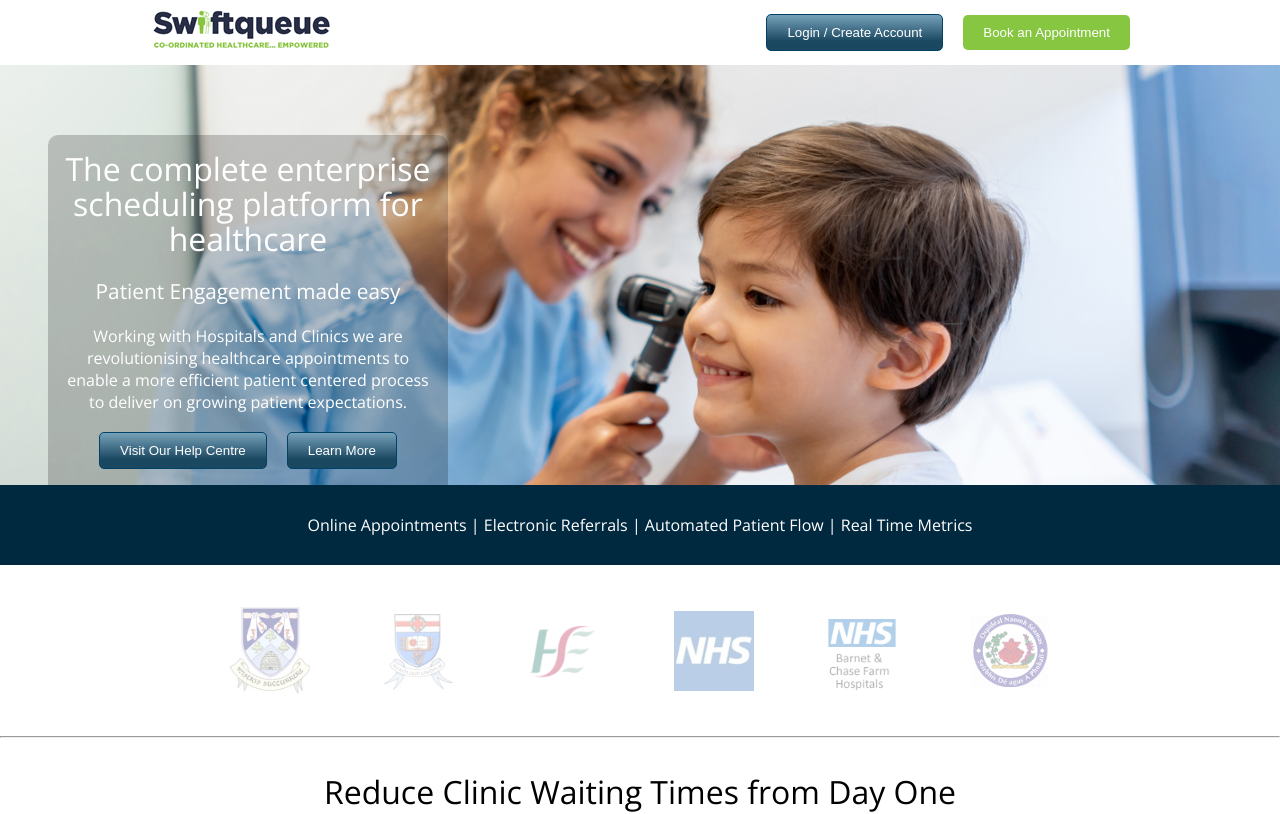
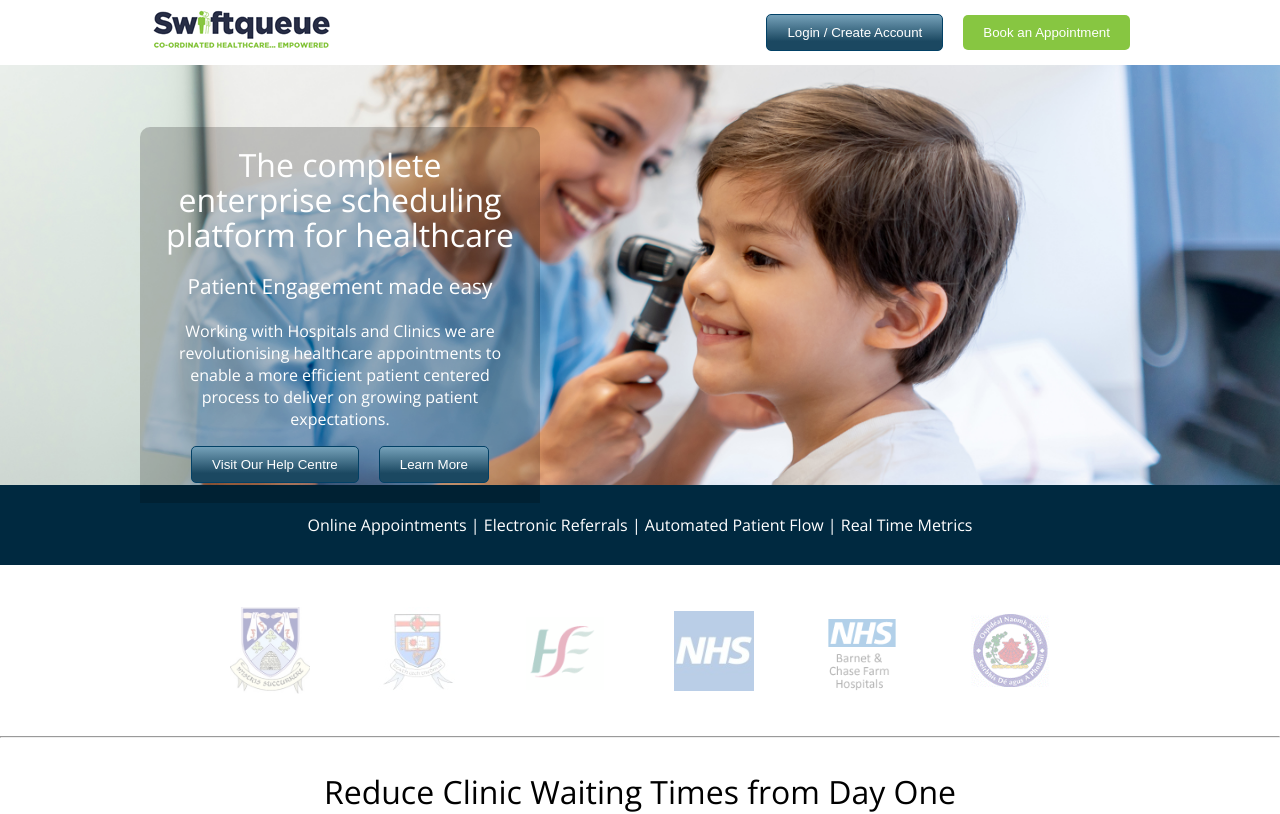
Before and after one commit to DieBijacz/Sqiftqueue, a React (Create React App) app in the folder frontend/: page / in a window 1280 px wide. Shown: the top 814 px of the page. Built offline with nearby package versions, Linux system fonts and the light colour scheme.

Commit message:
sass fixed again o.O

```diff
--- a/frontend/src/actions/userActions.js
+++ b/frontend/src/actions/userActions.js
@@ -1,6 +1,7 @@
 import axios from 'axios'
 import { USER_LOGIN_FAIL, USER_LOGIN_REQUEST, USER_LOGIN_SUCCESS, USER_LOGOUT } from "../constants/userConstants"
 
+// LOGIN
 export const login = (email, password) => async (dispatch) => {
   try {
     dispatch({
@@ -31,8 +32,14 @@ export const login = (email, password) => async (dispatch) => {
   }
 }
 
+// LOGOUT
 export const logout = () => async (dispatch) => {
   localStorage.removeItem('userInfo')
 
   dispatch({ type: USER_LOGOUT })
 }
+
+// REGISTER
+export const register = (name, email, password) => async (dispatch) => {
+  console.log(name, email, password)
+}
--- a/frontend/src/components/Hero.jsx
+++ b/frontend/src/components/Hero.jsx
@@ -8,7 +8,10 @@ const Hero = () => {
 
   return (
     <div className="hero">
-      <img src={bgPhoto} alt='...' />
+      <img src={bgPhoto} alt='...' className='bg-img' />
+      <div className="blue-strip">
+        Online Appointments | Electronic Referrals | Automated Patient Flow | Real Time Metrics
+      </div>
       <Container>
         <div className="card">
           <div className="card-text">
@@ -22,9 +25,6 @@ const Hero = () => {
           </div>
         </div>
       </Container>
-      <div className="blue-strip hero-bottom">
-        Online Appointments | Electronic Referrals | Automated Patient Flow | Real Time Metrics
-      </div>
     </div>
   )
 }
--- a/frontend/src/index.css
+++ b/frontend/src/index.css
@@ -85,10 +85,9 @@ input {
   display: -webkit-box;
   display: -ms-flexbox;
   display: flex;
-  -webkit-box-pack: center;
-      -ms-flex-pack: center;
-          justify-content: center;
-  width: 100%;
+  max-width: 100%;
+  height: 100%;
+  margin: 0 3rem;
 }
 
 .column {
@@ -104,6 +103,7 @@ input {
 }
 
 .container {
+  position: relative;
   width: 1000px;
   display: -webkit-box;
   display: -ms-flexbox;
@@ -114,7 +114,7 @@ input {
   -webkit-box-align: center;
       -ms-flex-align: center;
           align-items: center;
-  margin: 0 3rem;
+  margin: 0 auto;
 }
 
 .card {
@@ -200,31 +200,24 @@ input {
 }
 
 .hero {
+  height: 500px;
   position: relative;
-  width: 100%;
-  height: 500px;
+}
+
+.hero .bg-img {
+  height: 420px;
+}
+
+.hero .blue-strip {
+  position: absolute;
+  bottom: 0;
 }
 
 .hero .card {
   position: absolute;
-  display: -webkit-box;
-  display: -ms-flexbox;
-  display: flex;
-  -webkit-box-orient: vertical;
-  -webkit-box-direction: normal;
-      -ms-flex-direction: column;
-          flex-direction: column;
-  -webkit-box-pack: justify;
-      -ms-flex-pack: justify;
-          justify-content: space-between;
-  bottom: 80px;
-  left: 3rem;
-  right: 3rem;
+  left: 0;
   max-width: 400px;
-  height: 70%;
   background-color: rgba(0, 0, 0, 0.2);
-  padding: 1rem;
-  color: white;
   border-radius: 10px 10px 0 0;
 }
 
@@ -249,17 +242,8 @@ input {
   font-size: 1.3rem;
 }
 
-.hero img {
-  position: absolute;
-  height: 100%;
-  -o-object-fit: cover;
-     object-fit: cover;
-  z-index: -1;
-}
-
-.hero .hero-bottom {
-  position: absolute;
-  bottom: 0;
+.hero .card .buttons {
+  margin-top: 1rem;
 }
 
 .herby {
@@ -405,41 +389,32 @@ input {
           justify-content: center;
 }
 
-.login-screen section .register-data-info .bg {
-  position: absolute;
-  inset: 0;
-}
-
-.login-screen section .register-data-info .card {
-  position: absolute;
-  inset: 3rem;
-  overflow: hidden;
-  overflow-y: scroll;
-  width: 600px;
-  margin: 0 auto;
-  -webkit-box-shadow: 0 0 100px black;
-          box-shadow: 0 0 100px black;
+.login-screen section #register-data-info .card {
   background-color: whitesmoke;
   color: black;
+  -webkit-box-shadow: 0 0 50px black;
+          box-shadow: 0 0 50px black;
+  margin: 3rem auto;
+  max-width: 800px;
   font-size: .8rem;
 }
 
-.login-screen section .register-data-info .card p {
+.login-screen section #register-data-info .card p {
   text-align: start;
 }
 
-.login-screen section .register-data-info .card h4,
-.login-screen section .register-data-info .card h1 {
+.login-screen section #register-data-info .card h4,
+.login-screen section #register-data-info .card h1 {
   font-weight: 400;
 }
 
-.login-screen section .register-data-info .card ul {
+.login-screen section #register-data-info .card ul {
   text-align: start;
   list-style: initial;
   margin: 10px 0 10px 30px;
 }
 
-.login-screen section .register-data-info .card .buttons {
+.login-screen section #register-data-info .card .buttons {
   display: -webkit-box;
   display: -ms-flexbox;
   display: flex;
@@ -501,7 +476,6 @@ input {
 
 .register-screen {
   position: relative;
-  min-height: 70vh;
 }
 
 .register-screen hr {
@@ -522,6 +496,12 @@ input {
 
 .register-screen section button {
   margin: 10px auto 10px 0;
+}
+
+.register-screen section .register-btn {
+  margin: 0 auto;
+  padding: 1rem 2rem;
+  font-size: 2rem;
 }
 
 .register-screen section .column {
@@ -546,6 +526,10 @@ input {
   text-align: start;
   overflow: hidden;
   overflow-y: scroll;
+}
+
+.register-screen section .card .row {
+  margin: 0;
 }
 
 .register-screen section .card .number-input {
--- a/frontend/src/index.scss
+++ b/frontend/src/index.scss
@@ -77,8 +77,9 @@ input {
 
 .row {
   display: flex;
-  justify-content: center;
-  width: 100%;
+  max-width: 100%;
+  height: 100%;
+  margin: 0 3rem;
 }
 
 .column {
@@ -97,11 +98,12 @@ input {
 
 // COMPONENTS
 .container {
+  position: relative;
   width: 1000px;
   display: flex;
   justify-content: center;
   align-items: center;
-  margin: 0 3rem;
+  margin: 0 auto;
 }
 
 .card {
@@ -177,23 +179,23 @@ input {
 }
 
 .hero {
+  height: 500px;
   position: relative;
-  width: 100%;
-  height: 500px;
+
+  .bg-img {
+    height: 420px;
+  }
+
+  .blue-strip {
+    position: absolute;
+    bottom: 0;
+  }
 
   .card {
     position: absolute;
-    display: flex;
-    flex-direction: column;
-    justify-content: space-between;
-    bottom: 80px;
-    left: 3rem;
-    right: 3rem;
+    left: 0;
     max-width: 400px;
-    height: 70%;
     background-color: rgba(0, 0, 0, 0.2);
-    padding: 1rem;
-    color: white;
     border-radius: 10px 10px 0 0;
 
     .card-text {
@@ -211,18 +213,10 @@ input {
         font-size: 1.3rem;
       }
     }
-  }
 
-  img {
-    position: absolute;
-    height: 100%;
-    object-fit: cover;
-    z-index: -1;
-  }
-
-  .hero-bottom {
-    position: absolute;
-    bottom: 0;
+    .buttons {
+      margin-top: 1rem;
+    }
   }
 }
 
@@ -323,22 +317,14 @@ input {
     align-items: center;
     justify-content: center;
 
-    .register-data-info {
-      .bg {
-        position: absolute;
-        inset: 0;
-      }
+    #register-data-info {
 
       .card {
-        position: absolute;
-        inset: 3rem;
-        overflow: hidden;
-        overflow-y: scroll;
-        width: 600px;
-        margin: 0 auto;
-        box-shadow: 0 0 100px black;
         background-color: whitesmoke;
         color: black;
+        box-shadow: 0 0 50px black;
+        margin: 3rem auto;
+        max-width: 800px;
         font-size: .8rem;
 
         p {
@@ -395,7 +381,6 @@ input {
 
 .register-screen {
   position: relative;
-  min-height: 70vh;
 
   hr {
     margin: 10px 0;
@@ -416,6 +401,12 @@ input {
       margin: 10px auto 10px 0;
     }
 
+    .register-btn {
+      margin: 0 auto;
+      padding: 1rem 2rem;
+      font-size: 2rem;
+    }
+
     .column {
       gap: 1rem
     }
@@ -427,6 +418,10 @@ input {
 
       overflow: hidden;
       overflow-y: scroll;
+
+      .row {
+        margin: 0;
+      }
 
       .number-input {
         display: flex;
--- a/frontend/src/screens/LoginScreen.jsx
+++ b/frontend/src/screens/LoginScreen.jsx
@@ -48,8 +48,7 @@ const LoginScreen = () => {
         <Container>
           {loading && 'LOADING...'}
           {showDataInfo ? (
-            <div className='register-data-info'>
-              <div onClick={() => setShowDataInfo(false)} className="bg"></div>
+            <div id='register-data-info'>
               <div className="card">
                 <h1>Data Processing Consent</h1>
                 <hr />
```
Also changed, not shown: frontend/src/screens/RegisterScreen.jsx (+26 -11 lines), 1 other file (tests, documents, lock files or other folders).
